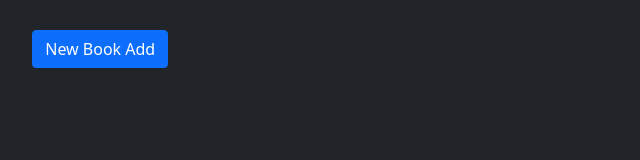
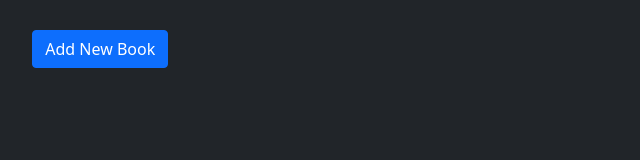
Before and after one commit to yasinkayirtar/neokudum, a plain HTML site: page index.html in a window 1280 px wide. Shown: the full height of the page, 237-877 px from the left. Drawn offline with nearby package versions, Linux system fonts and the light colour scheme; a web font is replaced by a local one.

Commit message:
Update index.html

```diff
--- a/index.html
+++ b/index.html
@@ -26,7 +26,7 @@
 <body class='bg-dark'>
 
   <div class="btn-group2">
-    <button type="button" class="btn btn-primary" id="button1">New Book Add</button>
+    <button type="button" class="btn btn-primary" id="button1">Add New Book </button>
     <button type="button" class="btn btn-primary" id="button2"> Clear All Data</button>
   </div>
 
```
